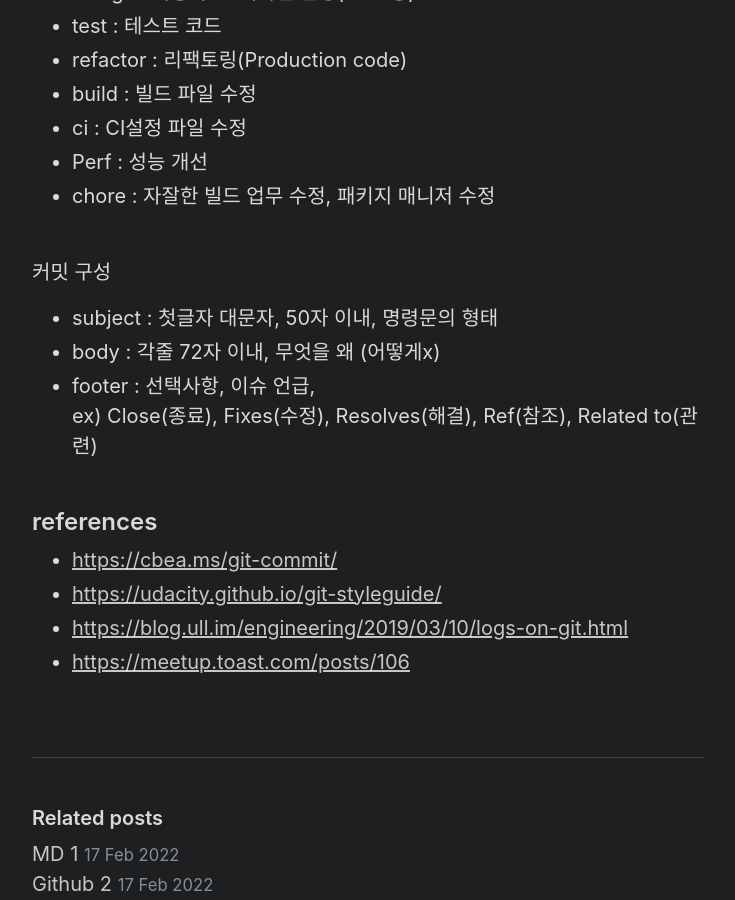
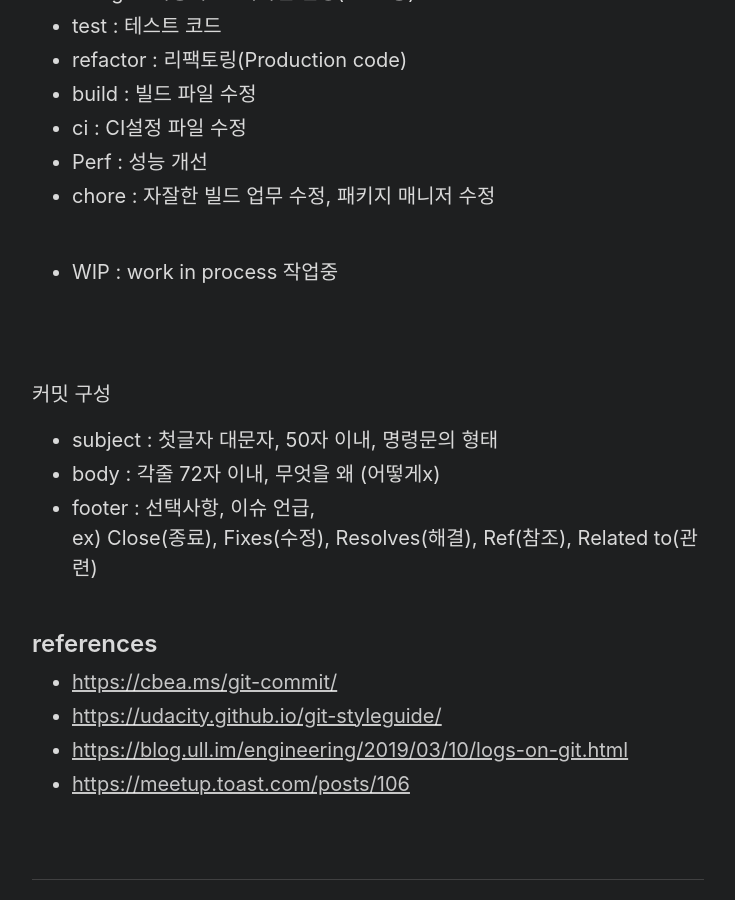
Before and after one commit to Dev-Dotoli/dev-dotoli.github.com, a Jekyll site: the page built from _posts/2022-02-14-Github-1.md, in a window 1280 px wide and 900 px high, scrolled down 972 px. Shown: the whole window, without its empty margins (272-1007 px from the left). Built offline with Jekyll 4.4.1, drawn with Linux system fonts in a browser that asks for light colours.

Commit message:
fix: add WIP

```diff
--- a/_posts/2022-02-14-Github-1.md
+++ b/_posts/2022-02-14-Github-1.md
@@ -33,6 +33,10 @@ commit : 프로젝트에 변화가 생겼을때 시점과 변경점을 메시지
 - chore : 자잘한 빌드 업무 수정, 패키지 매니저 수정
   <br><br>
 
+- WIP : work in process 작업중
+
+<br><br>
+
 커밋 구성
 
 - subject : 첫글자 대문자, 50자 이내, 명령문의 형태
```
